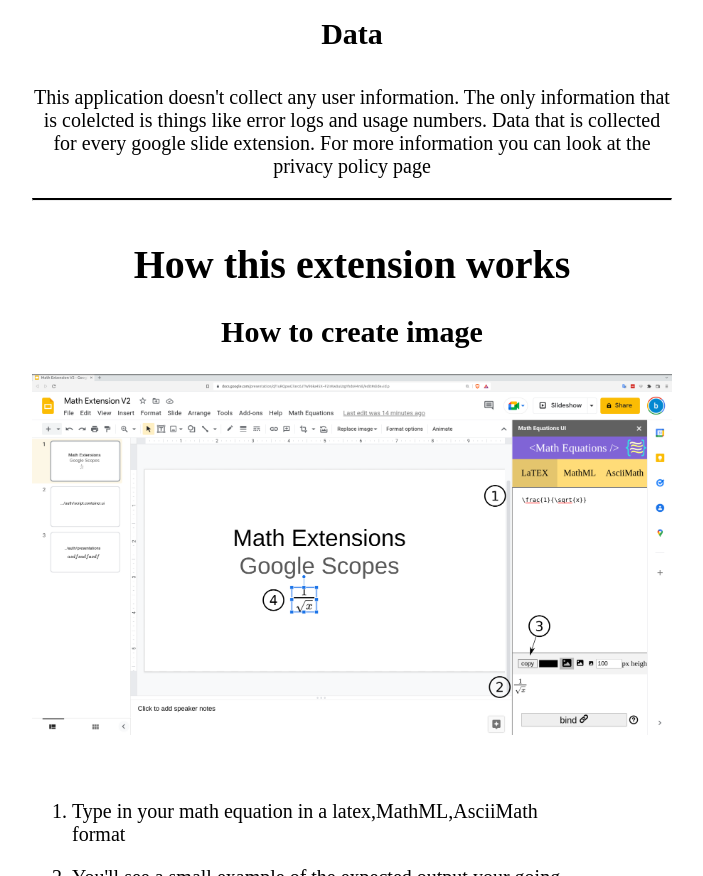
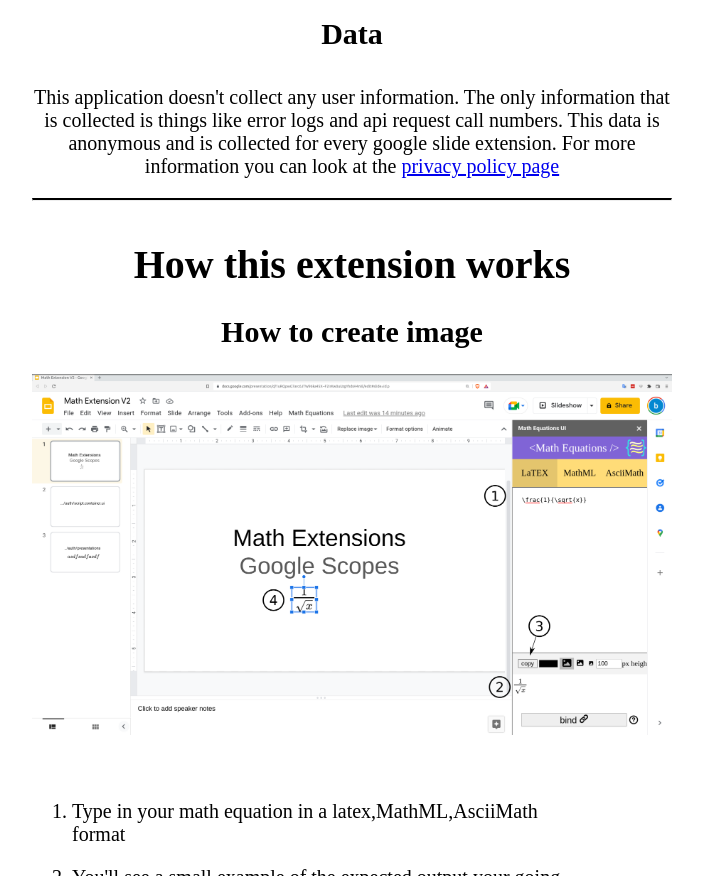
Before and after one commit to brendena/MathEquationsWebsite, a plain HTML site: page googleSlideDescription.html in a window 1280 px wide. Shown: the part 1080-1956 px from the top of the page, without its empty margins (296-999 px from the left). Drawn offline with Linux system fonts and the light colour scheme.

Commit message:
fixed some spelling mistakes

```diff
--- a/googleSlideDescription.html
+++ b/googleSlideDescription.html
@@ -64,7 +64,7 @@
         <hr>
         <h2>Data</h2>
         <p>
-            This application doesn't collect any user information.  The only information that is colelcted is things like error logs and usage numbers.  Data that is collected for every google slide extension.  For more information you can look at the <a href="./privacypolicy.html"></a>privacy policy page</a>
+            This application doesn't collect any user information.  The only information that is collected is things like error logs and api request call numbers.  This data is anonymous and is collected for every google slide extension.  For more information you can look at the <a href="./privacypolicy.html">privacy policy page</a>
         </p>
 
         <hr>
```
